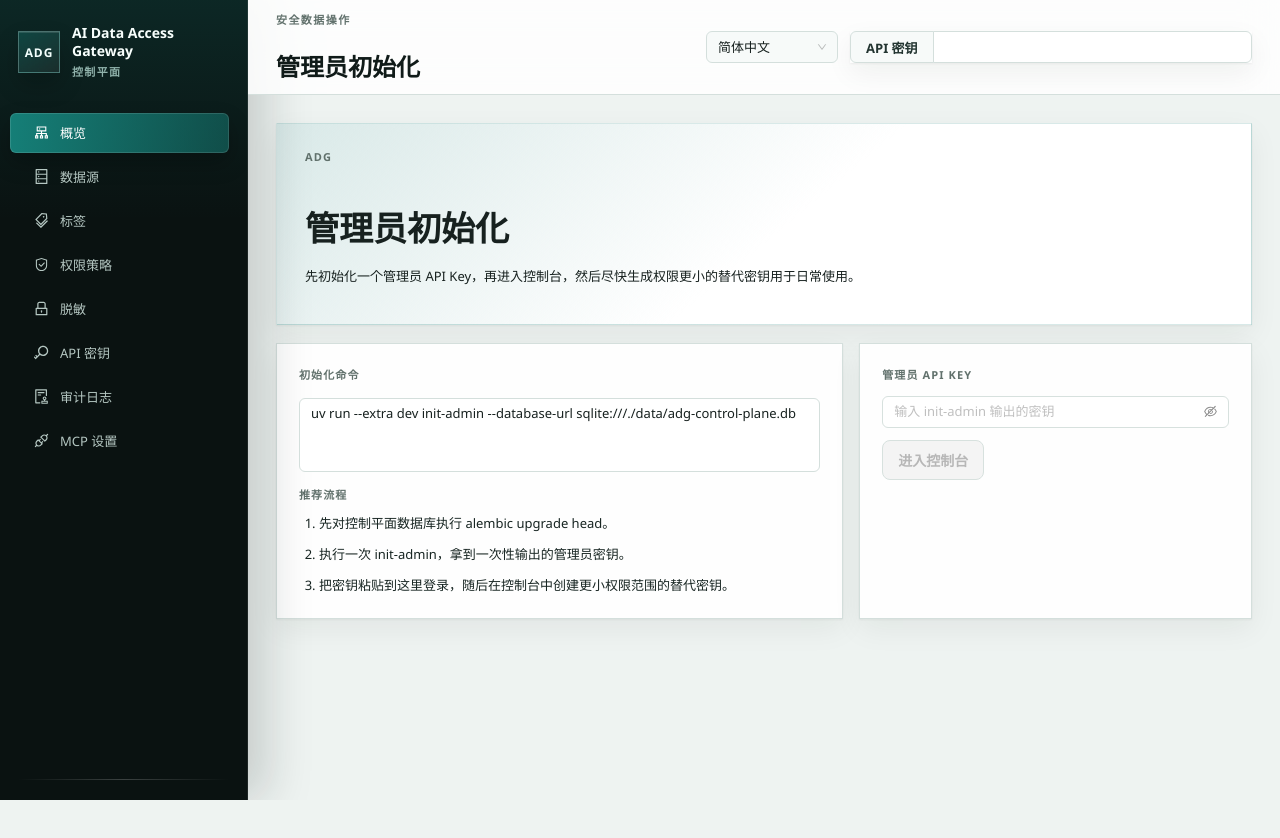
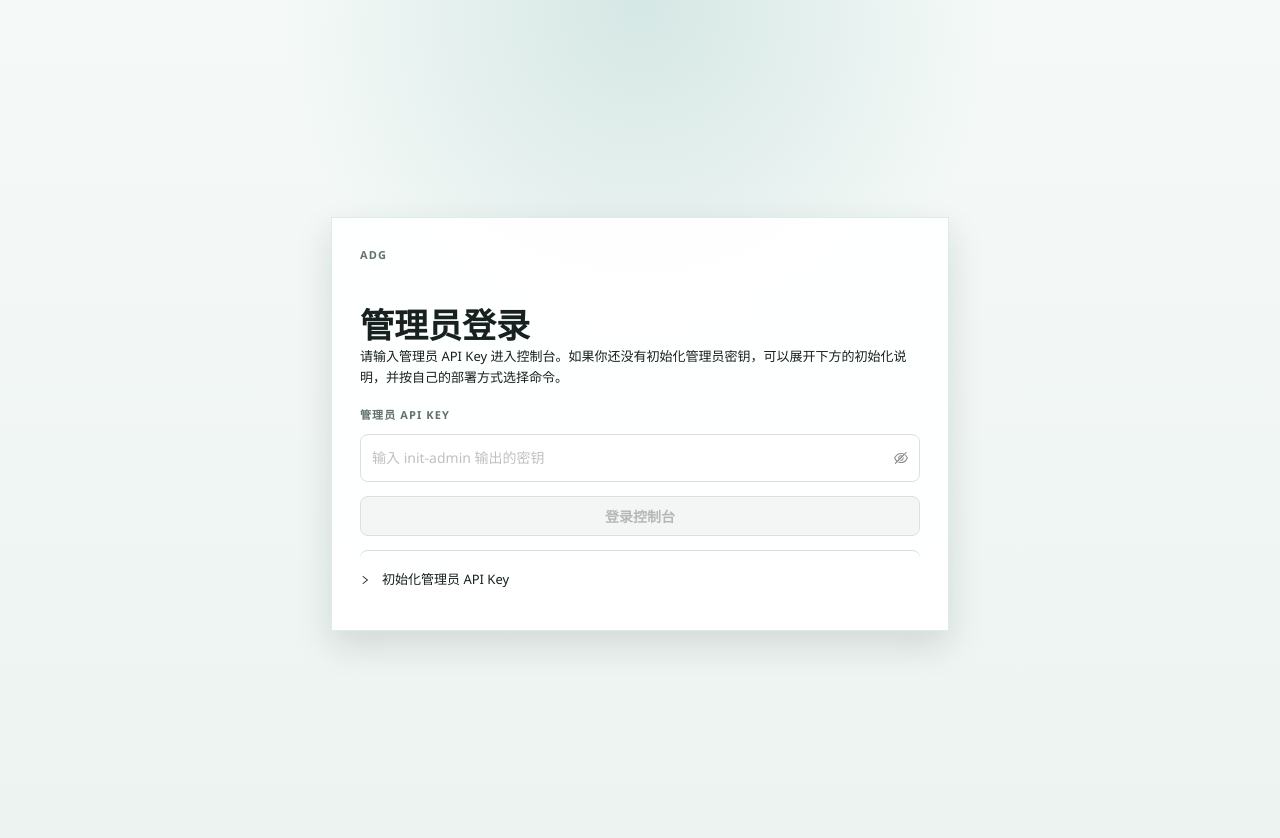
Before and after one commit to HanZephyr/AI-Data-Access-Gateway, a React (Vite) app in the folder web/: page / in a window 1280 px wide. Shown: the top 838 px of the page. Before the commit the page ends 800 px from the top, so only its background shows below. Built offline with nearby package versions, Linux system fonts and the light colour scheme.

Commit message:
Refine standalone admin login page

```diff
--- a/web/src/AdminOnboarding.tsx
+++ b/web/src/AdminOnboarding.tsx
@@ -1,24 +1,25 @@
-import { Alert, Button, Input, Space, Typography } from "antd";
+import { Alert, Button, Collapse, Input, Tabs, Typography } from "antd";
 
 export type AdminOnboardingCopy = {
   /** Main heading shown when the console has no authenticated admin key yet. */
   title: string;
   /** Introductory summary explaining why the key is needed. */
   description: string;
-  /** Label displayed above the bootstrap command. */
-  commandLabel: string;
-  /** Exact command operators should run to create an admin key. */
-  commandValue: string;
   /** Label for the admin key input field. */
   inputLabel: string;
   /** Placeholder for the admin key input field. */
   inputPlaceholder: string;
   /** Primary CTA text used to enter the console after a key is supplied. */
   continueLabel: string;
-  /** Title for the recommended setup sequence. */
-  hintTitle: string;
-  /** Ordered setup steps shown beside the command. */
-  hintSteps: string[];
+  /** Title for the collapsible initialization guidance. */
+  methodsTitle: string;
+  /** Initialization methods grouped by deployment style. */
+  methods: Array<{
+    key: string;
+    label: string;
+    description: string;
+    commandValue: string;
+  }>;
   /** Title used by the authentication failure alert. */
   authErrorTitle: string;
 };
@@ -41,30 +42,14 @@ export function AdminOnboarding({
   const isDisabled = apiKey.trim().length === 0;
 
   return (
-    <section className="admin-onboarding">
-      <div className="admin-onboarding-hero">
-        <Typography.Text className="admin-onboarding-kicker">ADG</Typography.Text>
-        <Typography.Title level={1}>{copy.title}</Typography.Title>
-        <Typography.Paragraph>{copy.description}</Typography.Paragraph>
-      </div>
-      <div className="admin-onboarding-grid">
-        <section className="admin-onboarding-panel">
-          <Typography.Text className="admin-onboarding-label">{copy.commandLabel}</Typography.Text>
-          <Input.TextArea
-            autoSize={{ minRows: 3, maxRows: 5 }}
-            readOnly
-            value={copy.commandValue}
-          />
-          <div className="admin-onboarding-hints">
-            <Typography.Text className="admin-onboarding-label">{copy.hintTitle}</Typography.Text>
-            <ol>
-              {copy.hintSteps.map((step) => (
-                <li key={step}>{step}</li>
-              ))}
-            </ol>
-          </div>
-        </section>
-        <section className="admin-onboarding-panel">
+    <section className="admin-login-page">
+      <div className="admin-login-card">
+        <div className="admin-login-header">
+          <Typography.Text className="admin-login-mark">ADG</Typography.Text>
+          <Typography.Title level={1}>{copy.title}</Typography.Title>
+          <Typography.Paragraph>{copy.description}</Typography.Paragraph>
+        </div>
+        <section className="admin-login-panel">
           {authError ? (
             <Alert
               showIcon
@@ -73,10 +58,11 @@ export function AdminOnboarding({
               description={authError}
             />
           ) : null}
-          <Space direction="vertical" size={12} className="full">
-            <Typography.Text className="admin-onboarding-label">{copy.inputLabel}</Typography.Text>
+          <div className="admin-login-field">
+            <Typography.Text className="admin-login-label">{copy.inputLabel}</Typography.Text>
             <Input.Password
               autoComplete="off"
+              size="large"
               value={apiKey}
               placeholder={copy.inputPlaceholder}
               onChange={(event) => onApiKeyChange(event.target.value)}
@@ -86,10 +72,39 @@ export function AdminOnboarding({
                 }
               }}
             />
-            <Button type="primary" size="large" disabled={isDisabled} onClick={onContinue}>
-              {copy.continueLabel}
-            </Button>
-          </Space>
+          </div>
+          <Button type="primary" size="large" block disabled={isDisabled} onClick={onContinue}>
+            {copy.continueLabel}
+          </Button>
+          <Collapse
+            ghost
+            className="admin-login-collapse"
+            items={[
+              {
+                key: "init-methods",
+                label: copy.methodsTitle,
+                children: (
+                  <Tabs
+                    defaultActiveKey={copy.methods[0]?.key}
+                    items={copy.methods.map((method) => ({
+                      key: method.key,
+                      label: method.label,
+                      children: (
+                        <div className="admin-login-method">
+                          <Typography.Paragraph>{method.description}</Typography.Paragraph>
+                          <Input.TextArea
+                            autoSize={{ minRows: 3, maxRows: 6 }}
+                            readOnly
+                            value={method.commandValue}
+                          />
+                        </div>
+                      ),
+                    }))}
+                  />
+                ),
+              },
+            ]}
+          />
         </section>
       </div>
     </section>
--- a/web/src/main.tsx
+++ b/web/src/main.tsx
@@ -181,17 +181,19 @@ const translations = {
     "tag.relatedAssets": "Linked assets",
     "tag.relatedAssetsTitle": "{name} linked assets",
     "tag.noLinkedAssets": "No data assets are currently linked to this tag.",
-    "onboarding.title": "Admin Access Required",
+    "onboarding.title": "Admin Login",
     "onboarding.description":
-      "Initialize one admin API key first, then use it to enter the control plane and mint scoped replacement keys.",
-    "onboarding.commandLabel": "Bootstrap command",
+      "Enter an admin API key to unlock the control plane. If you have not created one yet, expand the initialization guide below and choose the path that matches your deployment style.",
     "onboarding.inputLabel": "Admin API key",
     "onboarding.inputPlaceholder": "Paste the key printed by init-admin",
-    "onboarding.continue": "Enter Console",
-    "onboarding.hintTitle": "Recommended flow",
-    "onboarding.step1": "Run alembic upgrade head against the control-plane database.",
-    "onboarding.step2": "Run init-admin once to print a one-time admin API key.",
-    "onboarding.step3": "Paste the key here and rotate to narrower scoped keys after sign-in.",
+    "onboarding.continue": "Sign In",
+    "onboarding.methodsTitle": "How to initialize an admin API key",
+    "onboarding.method.python": "Native Python",
+    "onboarding.method.pythonDescription": "Use this when the project is installed into a regular Python environment without uv wrappers.",
+    "onboarding.method.uv": "uv",
+    "onboarding.method.uvDescription": "Use this when you manage the project with uv and want the shortest local bootstrap path.",
+    "onboarding.method.docker": "Docker",
+    "onboarding.method.dockerDescription": "Use this when the backend is already running inside Docker Compose and you want to initialize the key from the container.",
     "onboarding.authErrorTitle": "Authentication failed",
     "mcp.toolUrl": "Tool URL",
     "mcp.apiKeyHeader": "API key header",
@@ -345,16 +347,18 @@ const translations = {
     "tag.relatedAssets": "关联资源",
     "tag.relatedAssetsTitle": "{name} 的关联资源",
     "tag.noLinkedAssets": "当前没有数据资产关联到这个标签。",
-    "onboarding.title": "管理员初始化",
-    "onboarding.description": "先初始化一个管理员 API Key，再进入控制台，然后尽快生成权限更小的替代密钥用于日常使用。",
-    "onboarding.commandLabel": "初始化命令",
+    "onboarding.title": "管理员登录",
+    "onboarding.description": "请输入管理员 API Key 进入控制台。如果你还没有初始化管理员密钥，可以展开下方的初始化说明，并按自己的部署方式选择命令。",
     "onboarding.inputLabel": "管理员 API Key",
     "onboarding.inputPlaceholder": "输入 init-admin 输出的密钥",
-    "onboarding.continue": "进入控制台",
-    "onboarding.hintTitle": "推荐流程",
-    "onboarding.step1": "先对控制平面数据库执行 alembic upgrade head。",
-    "onboarding.step2": "执行一次 init-admin，拿到一次性输出的管理员密钥。",
-    "onboarding.step3": "把密钥粘贴到这里登录，随后在控制台中创建更小权限范围的替代密钥。",
+    "onboarding.continue": "登录控制台",
+    "onboarding.methodsTitle": "初始化管理员 API Key",
+    "onboarding.method.python": "原生 Python",
+    "onboarding.method.pythonDescription": "适合已经在原生 Python 环境中安装项目的部署方式。",
+    "onboarding.method.uv": "uv",
+    "onboarding.method.uvDescription": "适合通过 uv 管理依赖、命令和本地开发流程的部署方式。",
+    "onboarding.method.docker": "Docker",
+    "onboarding.method.dockerDescription": "适合已经通过 Docker Compose 启动后端容器的部署方式。",
     "onboarding.authErrorTitle": "认证失败",
     "mcp.toolUrl": "工具 URL",
     "mcp.apiKeyHeader": "API 密钥请求头",
@@ -508,16 +512,18 @@ const translations = {
     "tag.relatedAssets": "關聯資源",
     "tag.relatedAssetsTitle": "{name} 的關聯資源",
     "tag.noLinkedAssets": "目前沒有資料資產關聯到這個標籤。",
-    "onboarding.title": "管理員初始化",
-    "onboarding.description": "先初始化一個管理員 API 金鑰，再進入控制台，之後盡快建立權限更小的替代金鑰供日常使用。",
-    "onboarding.commandLabel": "初始化命令",
+    "onboarding.title": "管理員登入",
+    "onboarding.description": "請輸入管理員 API 金鑰進入控制台。如果你還沒有初始化管理員金鑰，可以展開下方說明，依照自己的部署方式選擇命令。",
     "onboarding.inputLabel": "管理員 API 金鑰",
     "onboarding.inputPlaceholder": "輸入 init-admin 輸出的金鑰",
-    "onboarding.continue": "進入控制台",
-    "onboarding.hintTitle": "推薦流程",
-    "onboarding.step1": "先對控制平面資料庫執行 alembic upgrade head。",
-    "onboarding.step2": "執行一次 init-admin，取得一次性輸出的管理員金鑰。",
-    "onboarding.step3": "把金鑰貼到這裡登入，接著在控制台中建立權限更小的替代金鑰。",
+    "onboarding.continue": "登入控制台",
+    "onboarding.methodsTitle": "初始化管理員 API 金鑰",
+    "onboarding.method.python": "原生 Python",
+    "onboarding.method.pythonDescription": "適合已經在原生 Python 環境中安裝專案的部署方式。",
+    "onboarding.method.uv": "uv",
+    "onboarding.method.uvDescription": "適合透過 uv 管理依賴、命令與本地開發流程的部署方式。",
+    "onboarding.method.docker": "Docker",
+    "onboarding.method.dockerDescription": "適合已經透過 Docker Compose 啟動後端容器的部署方式。",
     "onboarding.authErrorTitle": "認證失敗",
     "mcp.toolUrl": "工具 URL",
     "mcp.apiKeyHeader": "API 金鑰標頭",
@@ -790,6 +796,45 @@ function ConsoleApp() {
     setPage("datasources");
     setCatalogJumpTarget(target);
   };
+  if (showOnboarding) {
+    return (
+      <AdminOnboarding
+        apiKey={draftApiKey}
+        authError={api.authError}
+        onApiKeyChange={setDraftApiKey}
+        onContinue={() => api.saveApiKey(draftApiKey.trim())}
+        copy={{
+          title: t("onboarding.title"),
+          description: t("onboarding.description"),
+          inputLabel: t("onboarding.inputLabel"),
+          inputPlaceholder: t("onboarding.inputPlaceholder"),
+          continueLabel: t("onboarding.continue"),
+          methodsTitle: t("onboarding.methodsTitle"),
+          methods: [
+            {
+              key: "python",
+              label: t("onboarding.method.python"),
+              description: t("onboarding.method.pythonDescription"),
+              commandValue: "python -m adg.control_plane.bootstrap --database-url sqlite:///./data/adg-control-plane.db",
+            },
+            {
+              key: "uv",
+              label: t("onboarding.method.uv"),
+              description: t("onboarding.method.uvDescription"),
+              commandValue: "uv run --extra dev init-admin --database-url sqlite:///./data/adg-control-plane.db",
+            },
+            {
+              key: "docker",
+              label: t("onboarding.method.docker"),
+              description: t("onboarding.method.dockerDescription"),
+              commandValue: "docker compose exec backend init-admin --database-url sqlite:///./data/adg-control-plane.db",
+            },
+          ],
+          authErrorTitle: t("onboarding.authErrorTitle"),
+        }}
+      />
+    );
+  }
   return (
     <Layout className="shell">
       <Layout.Sider width={248} className="sider">
@@ -850,26 +895,6 @@ function ConsoleApp() {
           </div>
         </Layout.Header>
         <Layout.Content className="content">
-          {showOnboarding ? (
-            <AdminOnboarding
-              apiKey={draftApiKey}
-              authError={api.authError}
-              onApiKeyChange={setDraftApiKey}
-              onContinue={() => api.saveApiKey(draftApiKey.trim())}
-              copy={{
-                title: t("onboarding.title"),
-                description: t("onboarding.description"),
-                commandLabel: t("onboarding.commandLabel"),
-                commandValue: "uv run --extra dev init-admin --database-url sqlite:///./data/adg-control-plane.db",
-                inputLabel: t("onboarding.inputLabel"),
-                inputPlaceholder: t("onboarding.inputPlaceholder"),
-                continueLabel: t("onboarding.continue"),
-                hintTitle: t("onboarding.hintTitle"),
-                hintSteps: [t("onboarding.step1"), t("onboarding.step2"), t("onboarding.step3")],
-                authErrorTitle: t("onboarding.authErrorTitle"),
-              }}
-            />
-          ) : (
           <Page
             page={page}
             api={api}
@@ -877,7 +902,6 @@ function ConsoleApp() {
             onCatalogJumpHandled={() => setCatalogJumpTarget(null)}
             onOpenCatalogNode={openCatalogNode}
           />
-          )}
         </Layout.Content>
       </Layout>
     </Layout>
--- a/web/src/styles.css
+++ b/web/src/styles.css
@@ -266,25 +266,29 @@ body {
   width: 100%;
 }
 
-.admin-onboarding {
-  min-height: calc(100vh - 170px);
-  min-height: calc(100dvh - 170px);
+.admin-login-page {
+  min-height: 100vh;
+  min-height: 100dvh;
   display: grid;
-  align-content: start;
-  gap: 18px;
+  place-items: center;
+  padding: 24px;
+  background:
+    radial-gradient(circle at top, rgba(18, 118, 111, 0.14), rgba(18, 118, 111, 0) 34%),
+    linear-gradient(180deg, #f5faf8 0%, #edf3f1 100%);
 }
 
-.admin-onboarding-hero {
-  padding: 24px 28px;
-  border: 1px solid rgba(18, 118, 111, 0.16);
-  background:
-    linear-gradient(140deg, rgba(18, 118, 111, 0.16), rgba(255, 255, 255, 0.92) 52%),
-    #ffffff;
-  box-shadow: var(--shadow-1);
+.admin-login-card {
+  width: min(560px, 100%);
+  display: grid;
+  gap: 18px;
+  padding: 28px;
+  border: 1px solid rgba(18, 118, 111, 0.14);
+  background: rgba(255, 255, 255, 0.96);
+  box-shadow: var(--shadow-2);
 }
 
-.admin-onboarding-kicker,
-.admin-onboarding-label {
+.admin-login-mark,
+.admin-login-label {
   display: block;
   color: var(--ink-500);
   font-size: 11px;
@@ -293,61 +297,71 @@ body {
   text-transform: uppercase;
 }
 
-.admin-onboarding-hero .ant-typography {
-  max-width: 780px;
+.admin-login-header .ant-typography {
+  margin-bottom: 0;
 }
 
-.admin-onboarding-hero .ant-typography h1,
-.admin-onboarding-hero .ant-typography.ant-typography-h1,
-.admin-onboarding-hero .ant-typography h2,
-.admin-onboarding-hero .ant-typography.ant-typography-h2,
-.admin-onboarding-hero .ant-typography h3,
-.admin-onboarding-hero .ant-typography.ant-typography-h3,
-.admin-onboarding-hero .ant-typography h4,
-.admin-onboarding-hero .ant-typography.ant-typography-h4,
-.admin-onboarding-hero .ant-typography h5,
-.admin-onboarding-hero .ant-typography.ant-typography-h5 {
+.admin-login-header .ant-typography h1,
+.admin-login-header .ant-typography.ant-typography-h1,
+.admin-login-header .ant-typography h2,
+.admin-login-header .ant-typography.ant-typography-h2,
+.admin-login-header .ant-typography h3,
+.admin-login-header .ant-typography.ant-typography-h3,
+.admin-login-header .ant-typography h4,
+.admin-login-header .ant-typography.ant-typography-h4,
+.admin-login-header .ant-typography h5,
+.admin-login-header .ant-typography.ant-typography-h5 {
   margin-top: 8px;
   margin-bottom: 10px;
 }
 
-.admin-onboarding-grid {
-  display: grid;
-  grid-template-columns: minmax(0, 1.3fr) minmax(300px, 0.9fr);
-  gap: 16px;
+.admin-login-header .ant-typography.ant-typography-h1 {
+  font-size: 34px;
+  line-height: 1.05;
 }
 
-.admin-onboarding-panel {
-  min-width: 0;
+.admin-login-panel {
   display: grid;
   align-content: start;
   gap: 14px;
-  padding: 22px;
-  border: 1px solid var(--mist-300);
-  background: rgba(255, 255, 255, 0.94);
-  box-shadow: var(--shadow-1);
 }
 
-.admin-onboarding-panel .ant-input-textarea textarea {
+.admin-login-field {
+  display: grid;
+  gap: 10px;
+}
+
+.admin-login-panel .ant-input-affix-wrapper {
+  min-height: 48px;
+}
+
+.admin-login-collapse {
+  border-top: 1px solid var(--mist-300);
+  padding-top: 6px;
+}
+
+.admin-login-collapse .ant-collapse-header {
+  padding-inline: 0 !important;
+}
+
+.admin-login-collapse .ant-collapse-content-box {
+  padding: 8px 0 0 !important;
+}
+
+.admin-login-method {
+  display: grid;
+  gap: 10px;
+}
+
+.admin-login-method .ant-typography {
+  margin: 0;
+}
+
+.admin-login-method .ant-input-textarea textarea {
   min-height: 84px;
   font-family: "Cascadia Mono", "SFMono-Regular", Consolas, monospace;
   font-size: 12px;
   line-height: 1.55;
-}
-
-.admin-onboarding-hints {
-  display: grid;
-  gap: 10px;
-}
-
-.admin-onboarding-hints ol {
-  margin: 0;
-  padding-left: 20px;
-  color: var(--ink-800);
-}
-
-.admin-onboarding-hints li + li {
-  margin-top: 10px;
 }
 
 .workspace {
@@ -754,17 +768,12 @@ body {
     grid-template-columns: 1fr;
   }
 
-  .admin-onboarding {
-    min-height: auto;
+  .admin-login-page {
+    padding: 14px;
   }
 
-  .admin-onboarding-hero,
-  .admin-onboarding-panel {
+  .admin-login-card {
     padding: 18px;
-  }
-
-  .admin-onboarding-grid {
-    grid-template-columns: 1fr;
   }
 
   .resource-catalog {
```
Also changed, not shown: 1 other file (tests, documents, lock files or other folders). Lines whose indentation alone changed are shown as unchanged.
